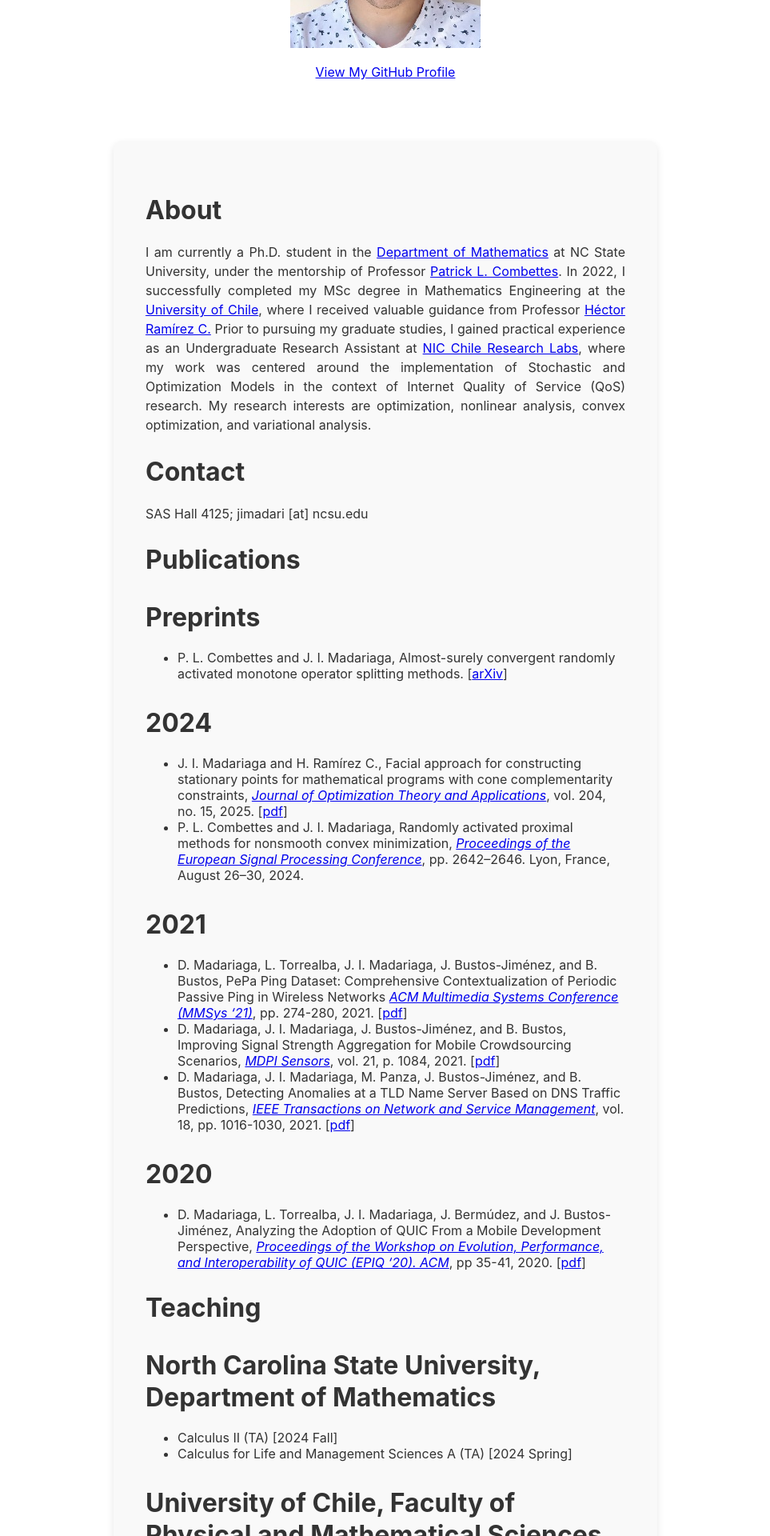
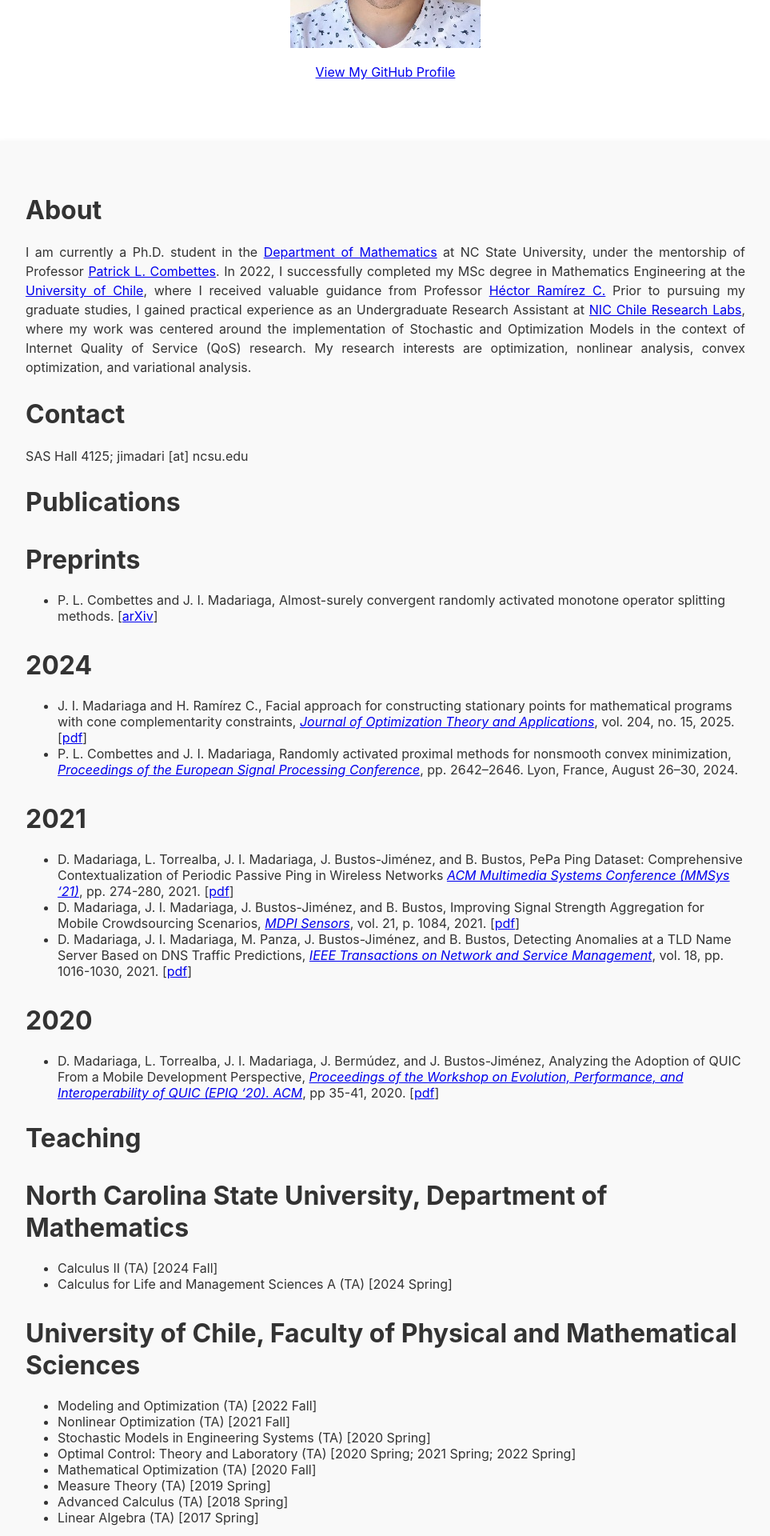
Before and after one commit to jmadariagar/jmadariagar.github.io, a Jekyll site: the page built from index.md, in a window 1280 px wide. Shown: the part 375-2295 px from the top of the page at 80% size, without its empty margins (158-1121 px from the left). Built offline with Jekyll 4.4.1, drawn with Linux system fonts in a browser that asks for light colours; our own code applies the rules of GitHub Pages for plain Markdown files; a script that is not in the unit is left out; the repository's description, which GitHub fills in, is left out.

Commit message:
Update style.css

```diff
--- a/assets/css/style.css
+++ b/assets/css/style.css
@@ -6,7 +6,7 @@
 }
 
 section {
-    width: 600px;  /* Fixed width for large content */
+    width: 900px;  /* Fixed width for large content */
     margin: 40px auto;  /* Adds vertical space (folder effect) */
     padding: 40px;  /* Inner padding for section content */
     background-color: #f9f9f9;  /* Light background to simulate folder effect */
```
